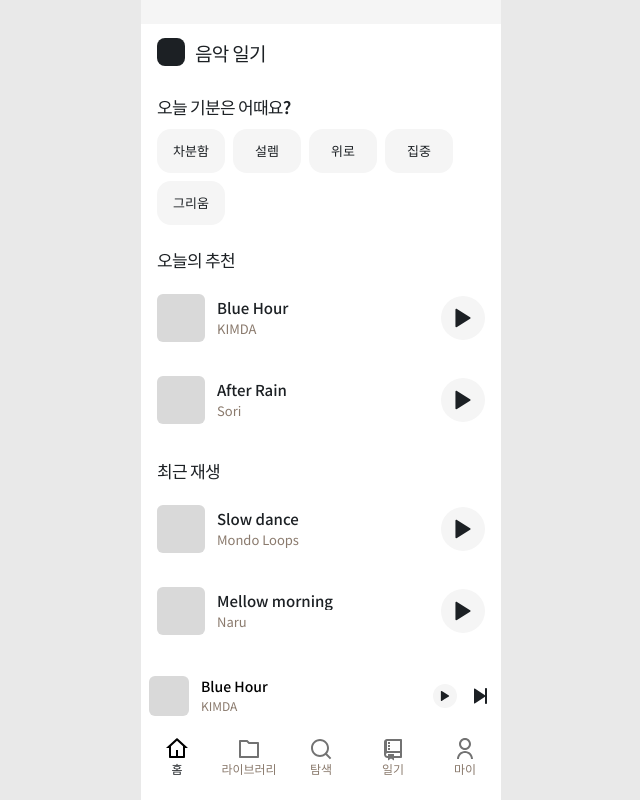
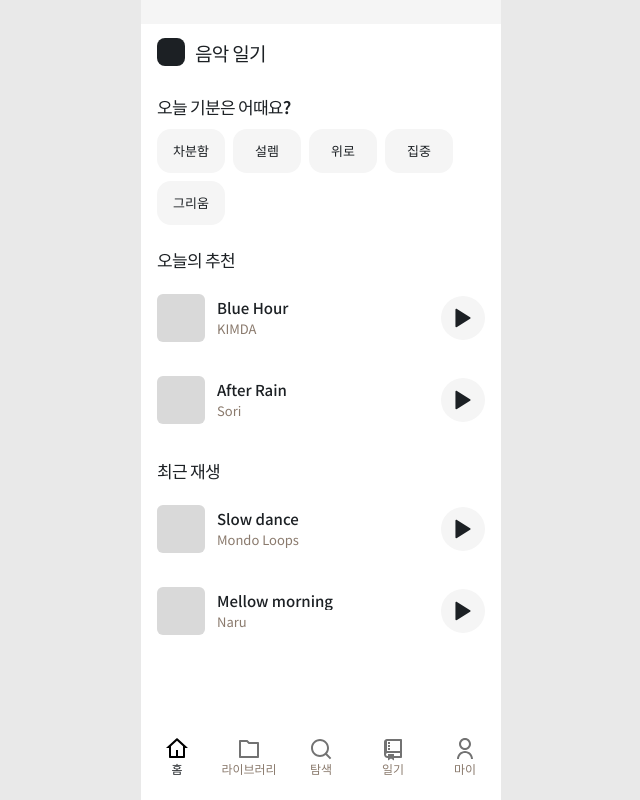
Before and after one commit to hkpiuuyk/project, a React (Vite) app: page / in a window 1280 px wide. Shown: the whole page, without its empty margins (319-959 px from the left). Built offline with nearby package versions, Linux system fonts and the light colour scheme.

Commit message:
feat: 하단 미니 재생 탭 제거

```diff
--- a/src/App.tsx
+++ b/src/App.tsx
@@ -1,8 +1,6 @@
 import { useEffect, useState } from 'react'
 import playIcon from './assets/figma/play.svg'
 import playLightIcon from './assets/figma/play-light.svg'
-import pauseIcon from './assets/figma/pause.svg'
-import nextIcon from './assets/figma/next.svg'
 import homeIcon from './assets/figma/home.svg'
 import libraryIcon from './assets/figma/library.svg'
 import searchIcon from './assets/figma/search.svg'
@@ -92,10 +90,8 @@ function App() {
   })
   const [diaryMood, setDiaryMood] = useState('차분함')
   const [diaryText, setDiaryText] = useState('')
-  const [playing, setPlaying] = useState(false)
-  const [playerOpen, setPlayerOpen] = useState(false)
   const [track, setTrack] = useState<Track>(recommendations[0])
-  const selectTrack = (nextTrack: Track) => { setTrack(nextTrack); setPlaying(true) }
+  const selectTrack = (nextTrack: Track) => setTrack(nextTrack)
   const createPlaylist = () => {
     const name = playlistName.trim()
     if (!name) return
@@ -190,13 +186,7 @@ function App() {
         <section className="search-results" aria-live="polite">{searchResults.slice(0, 2).map(item => <TrackRow key={item[0]} track={item} light={false} onPlay={() => selectTrack(item)} />)}{searchResults.length === 0 && <p className="no-results">검색 결과가 없어요.</p>}</section>
       </> : <section className="empty-screen"><h2>{tab}</h2><p>{tab} 화면은 곧 준비됩니다.</p></section>}
     </section>
-    <button className="mini-player" onClick={() => setPlayerOpen(true)} aria-label="전체 플레이어 열기">
-      <span className="artwork mini-art" /><span className="mini-copy"><strong>{track[0]}</strong><span>{track[1]}</span></span>
-      <span className="mini-control"><img src={playing ? pauseIcon : playIcon} alt="" /></span><img className="next-icon" src={nextIcon} alt="" />
-    </button>
     <nav className="nav-footer" aria-label="주요 메뉴">{tabs.map(([name, icon]) => <button key={name} className={tab === name ? 'tab active' : 'tab'} onClick={() => { setActivePlaylist(null); setTab(name) }}><img src={icon} alt="" /><span>{name}</span></button>)}</nav>
-    {playerOpen && <div className="player-overlay" onClick={() => setPlayerOpen(false)}><section className="player-sheet" onClick={event => event.stopPropagation()} aria-label="전체 플레이어">
-      <button className="sheet-close" onClick={() => setPlayerOpen(false)} aria-label="플레이어 닫기">×</button><div className="sheet-artwork" /><h2>{track[0]}</h2><p>{track[1]}</p><input aria-label="재생 위치" type="range" defaultValue="28" /><div className="time-row"><span>1:04</span><span>3:42</span></div><div className="sheet-controls"><button aria-label="이전 곡">‹‹</button><button className="sheet-play" onClick={() => setPlaying(!playing)}><img src={playing ? pauseIcon : playIcon} alt="" /></button><button aria-label="다음 곡">››</button></div></section></div>}
     {createSheetOpen && <div className="create-overlay"><section className="create-sheet" aria-label="새 플레이리스트 만들기"><header><h2>새 플레이리스트</h2><button onClick={() => setCreateSheetOpen(false)} aria-label="닫기"><img src={closeIcon} alt="" /></button></header><input autoFocus value={playlistName} onChange={event => setPlaylistName(event.target.value)} onKeyDown={event => event.key === 'Enter' && createPlaylist()} placeholder="예: 비 오는 날 듣는 곡" aria-label="플레이리스트 이름" /><button className="create-button" onClick={createPlaylist}>만들기</button></section></div>}
     {songAddSheetOpen && <div className="create-overlay" onClick={() => setSongAddSheetOpen(false)}><section className="song-add-sheet" onClick={event => event.stopPropagation()} aria-label="플레이리스트에 곡 추가"><header><h2>곡 추가</h2><button onClick={() => setSongAddSheetOpen(false)} aria-label="닫기"><img src={closeIcon} alt="" /></button></header><label className="sheet-search"><input placeholder="검색" aria-label="추가할 곡 검색" /></label><div className="song-options">{availableSongs.map(item => { const selected = selectedSongNames.includes(item[0]); return <button key={item[0]} className="song-option" onClick={() => toggleSong(item[0])}><span className="artwork" /><span className="track-copy"><strong>{item[0]}</strong><span>{item[1]}</span></span><span className={selected ? 'circle-choice checked' : 'circle-choice'}>{selected ? '✓' : <img src={checkboxCircleIcon} alt="" />}</span></button> })}</div>{availableSongs.length === 0 && <p className="no-results">추가할 수 있는 곡이 없어요.</p>}<button className="create-button" onClick={addSongsToPlaylist}>{selectedSongNames.length}곡 추가</button></section></div>}
     {playlistPendingDelete && <div className="create-overlay delete-overlay" onClick={() => setPlaylistPendingDelete(null)}><section className="delete-dialog" onClick={event => event.stopPropagation()} role="dialog" aria-modal="true" aria-labelledby="delete-title"><h2 id="delete-title">플레이리스트를 삭제할까요?</h2><p>삭제한 플레이리스트는 되돌릴 수 없어요.</p><div><button onClick={() => setPlaylistPendingDelete(null)}>취소</button><button className="confirm-delete" onClick={() => deletePlaylist(playlistPendingDelete)}>삭제</button></div></section></div>}
```
